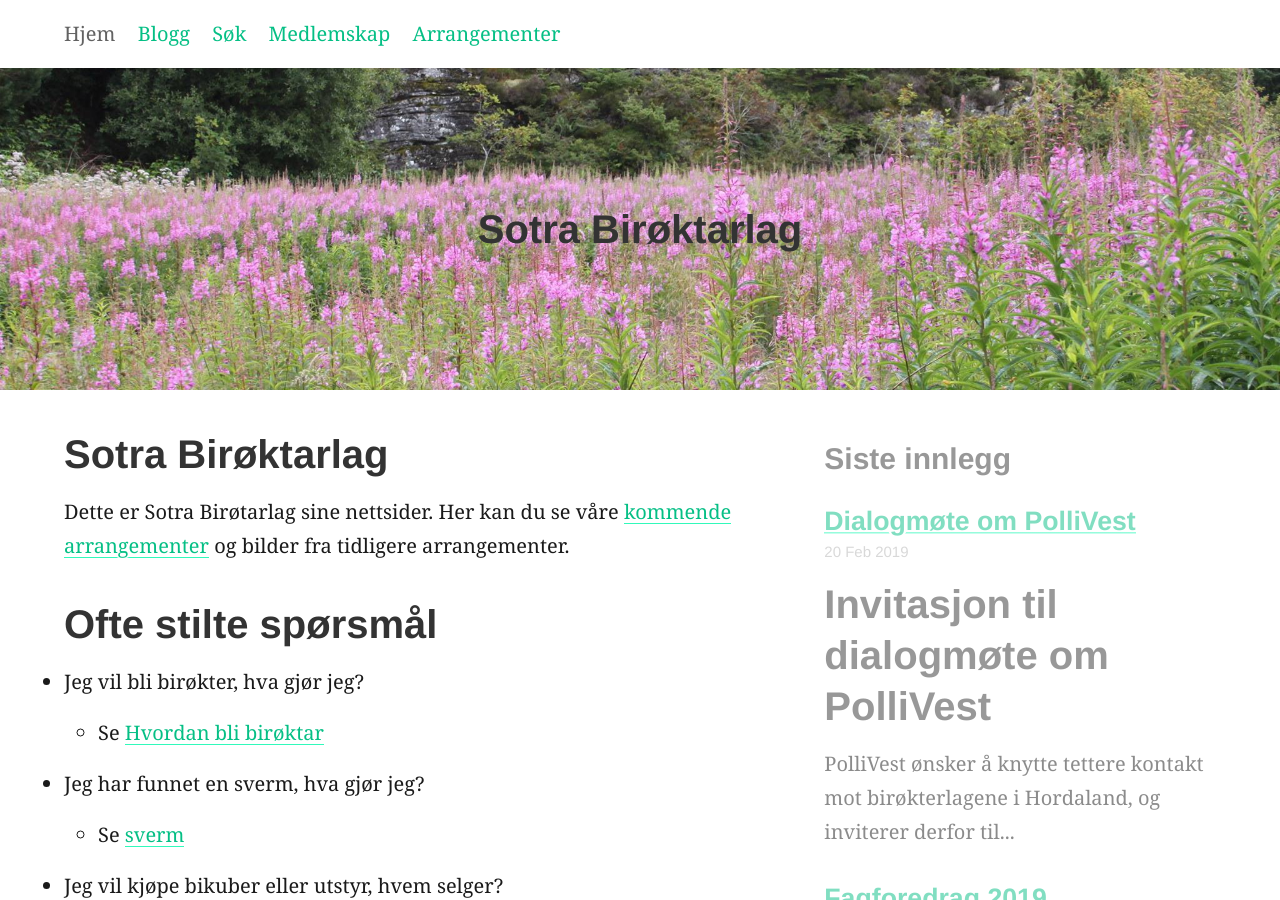
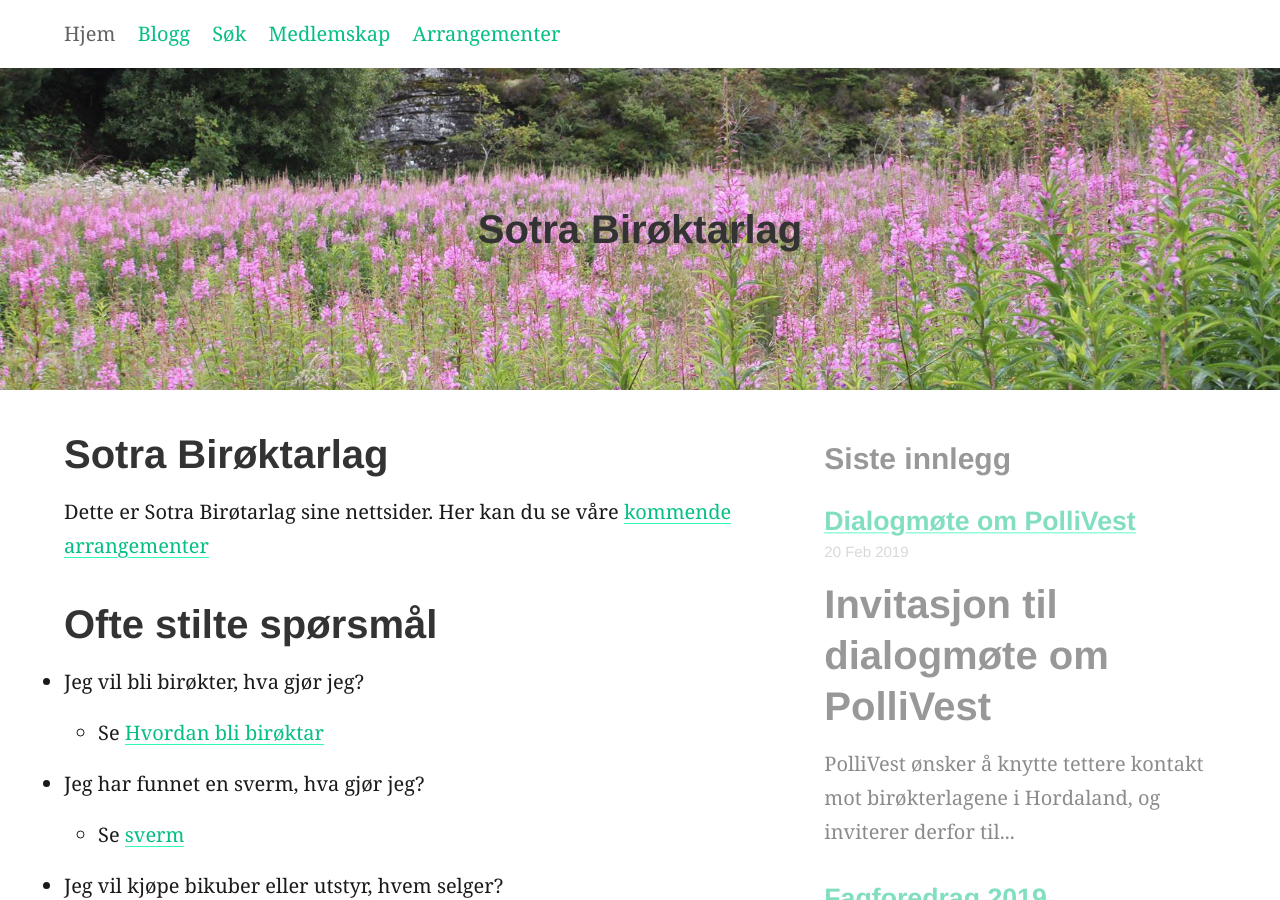
Before and after one commit to SotraBiroktarlag/sotrabirokt, a Jekyll site: the page built from index.md, in a window 1280 px wide and 900 px high. Built offline with Jekyll 4.4.1, drawn with Linux system fonts in a browser that asks for light colours.

Commit message:
Ikke nevn bilder, siden de ikke finnes

```diff
--- a/index.md
+++ b/index.md
@@ -7,7 +7,8 @@ image: "assets/logo.jpg"
 excerpt:
 ---
 
-Dette er Sotra Birøtarlag sine nettsider. Her kan du se våre [kommende arrangementer]({{ site.baseurl }}{% link arrangementer.md %}) og bilder fra tidligere arrangementer.
+Dette er Sotra Birøtarlag sine nettsider. Her kan du se våre [kommende arrangementer]({{ site.baseurl }}{% link arrangementer.md %})
+ <!-- og bilder fra tidligere arrangementer. -->
 
 # Ofte stilte spørsmål
 
```
